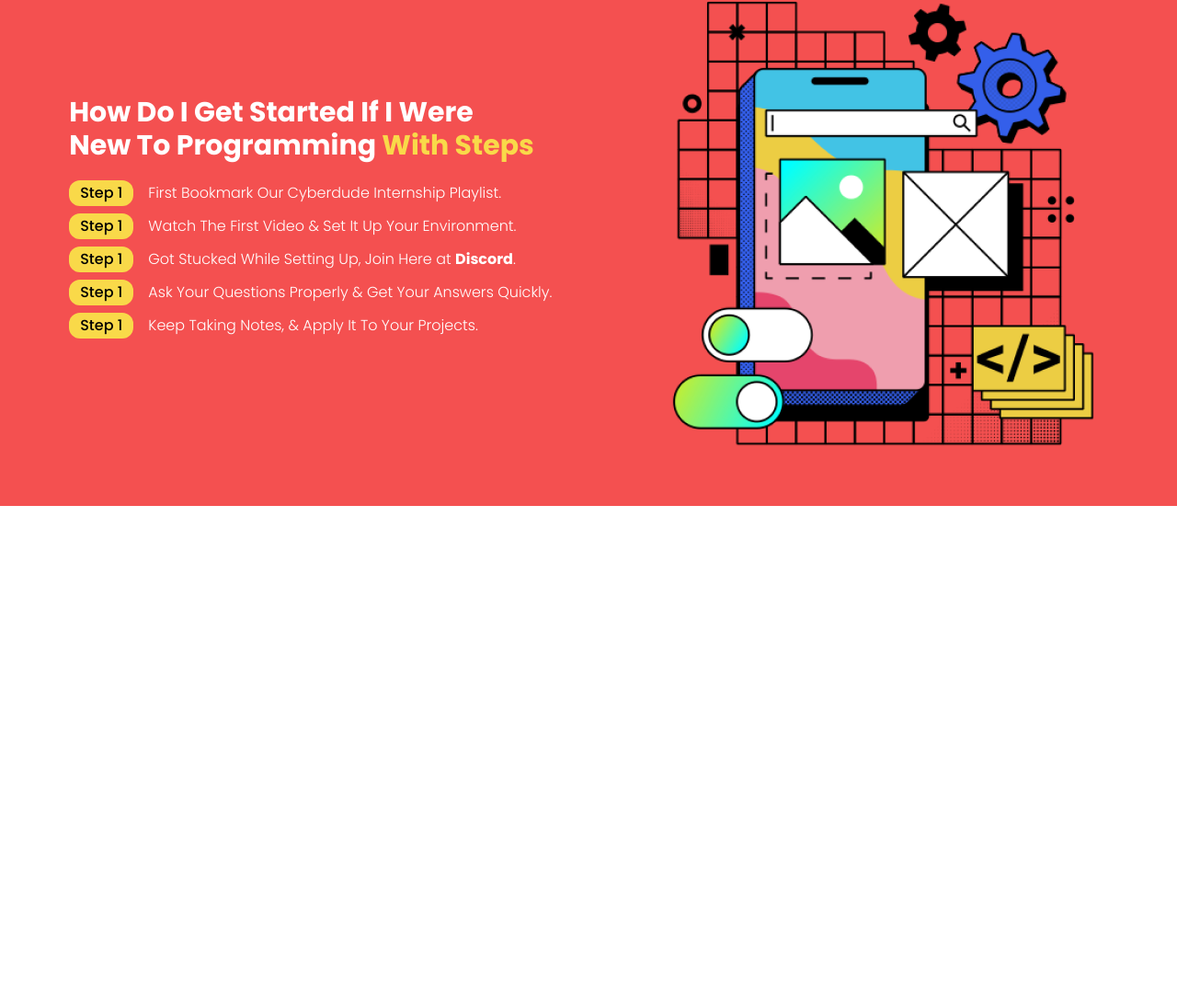
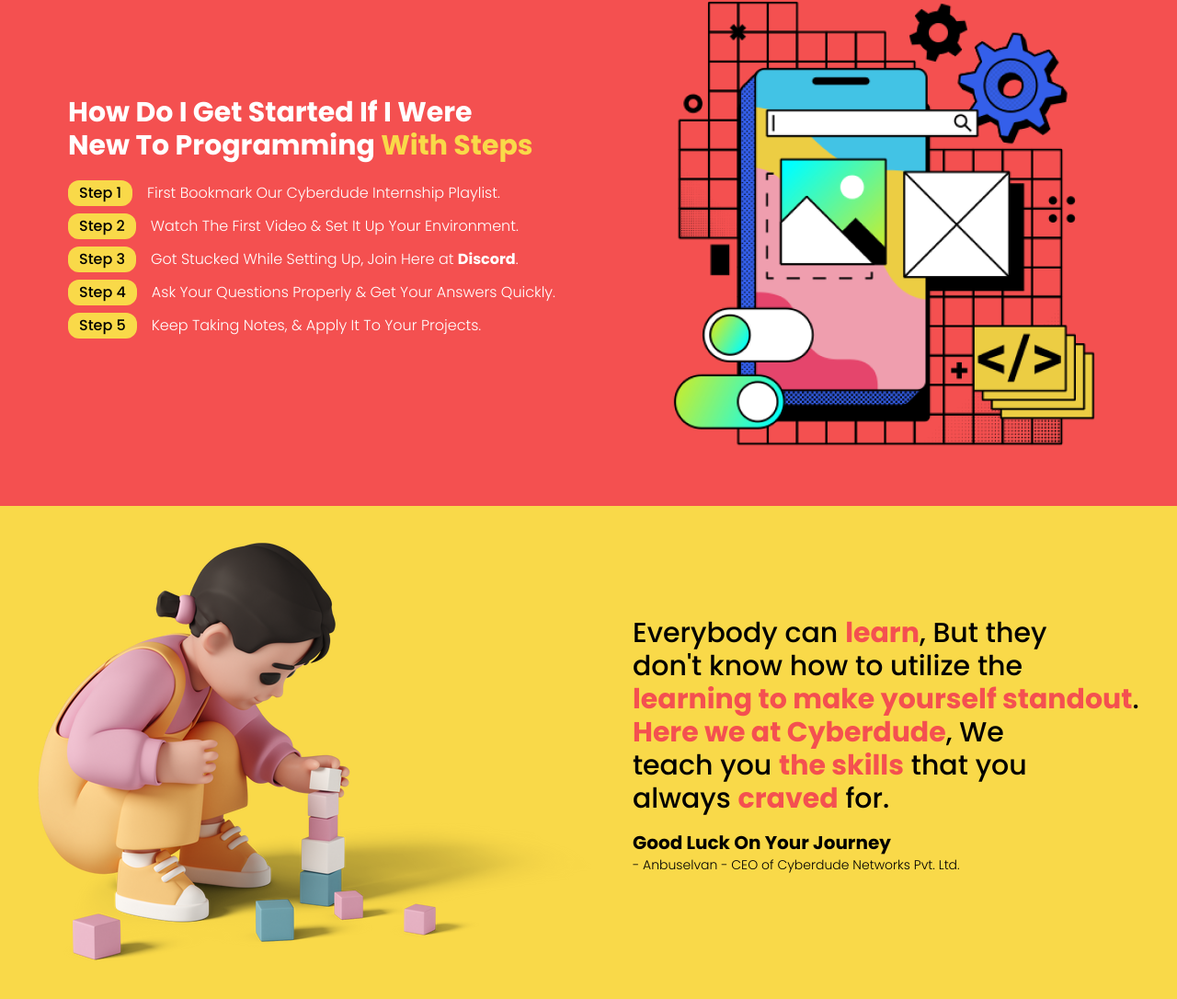
Before and after one commit to mshajid/cyberdude-live-session, a website built with Vite: page index.html in a window 1280 px wide. Shown: the part 1915-3001 px from the top of the page at 92% size. Before the commit the page ends 2465 px from the top, so only its background shows below. Built offline with nearby package versions, Linux system fonts and the light colour scheme.

Commit message:
Completed the quote section

```diff
--- a/index.html
+++ b/index.html
@@ -123,19 +123,19 @@
                   <span class="font-light text-white">First Bookmark Our Cyberdude Internship Playlist.</span>
                 </div>
                 <div class="flex items-center gap-x-4">
-                  <span class="bg-[#f9d949] px-3 py-0.5 font-medium rounded-xl">Step 1</span>
+                  <span class="bg-[#f9d949] px-3 py-0.5 font-medium rounded-xl">Step 2</span>
                   <span class="font-light text-white">Watch The First Video & Set It Up Your Environment.</span>
                 </div>
                 <div class="flex items-center gap-x-4">
-                  <span class="bg-[#f9d949] px-3 py-0.5 font-medium rounded-xl">Step 1</span>
+                  <span class="bg-[#f9d949] px-3 py-0.5 font-medium rounded-xl">Step 3</span>
                   <span class="font-light text-white">Got Stucked While Setting Up, Join Here at <span class="font-bold">Discord</span>.</span>
                 </div>
                 <div class="flex items-center gap-x-4">
-                  <span class="bg-[#f9d949] px-3 py-0.5 font-medium rounded-xl">Step 1</span>
+                  <span class="bg-[#f9d949] px-3 py-0.5 font-medium rounded-xl">Step 4</span>
                   <span class="font-light text-white">Ask Your Questions Properly & Get Your Answers Quickly.</span>
                 </div>
                 <div class="flex items-center gap-x-4">
-                  <span class="bg-[#f9d949] px-3 py-0.5 font-medium rounded-xl">Step 1</span>
+                  <span class="bg-[#f9d949] px-3 py-0.5 font-medium rounded-xl">Step 5</span>
                   <span class="font-light text-white">Keep Taking Notes, & Apply It To Your Projects.</span>
                 </div>
               </div>
@@ -147,6 +147,24 @@
           </div>
         </div>
       </section>
+
+      <!-- ! Quote Section Starts Here -->
+      <section class="bg-[#F9D949] px-5 py-10">
+        <div class="flex items-center justify-around">
+          <div>
+            <img src="./public/assets/little girl playing with cubes.png">
+          </div>
+          <div>
+            <div class="text-3xl tracking-normal leading-2 font-medium">
+              <p>Everybody can <span class="text-[#F45050] font-bold">learn</span>, But they <br> don't know <span class="text-[#F45050]font-bold">how to utilize</span> the <br> <span class="text-[#F45050] font-bold">learning to make yourself standout</span>.<br> <span class="text-[#F45050] font-bold">Here we at Cyberdude</span>, We <br> teach you <span class="text-[#F45050] font-bold">the skills</span> that you <br> always <span class="text-[#F45050] font-bold">craved</span> for.</p>
+            </div>
+            <div class="flex flex-col my-4">
+              <span class="text-xl font-bold">Good Luck On Your Journey</span>
+              <span class="font-light text-sm">- Anbuselvan - CEO of Cyberdude Networks Pvt. Ltd.</span>
+            </div>
+          </div>
+        </div>
+      </section>
     </main>
   </body>
 </html>
```
